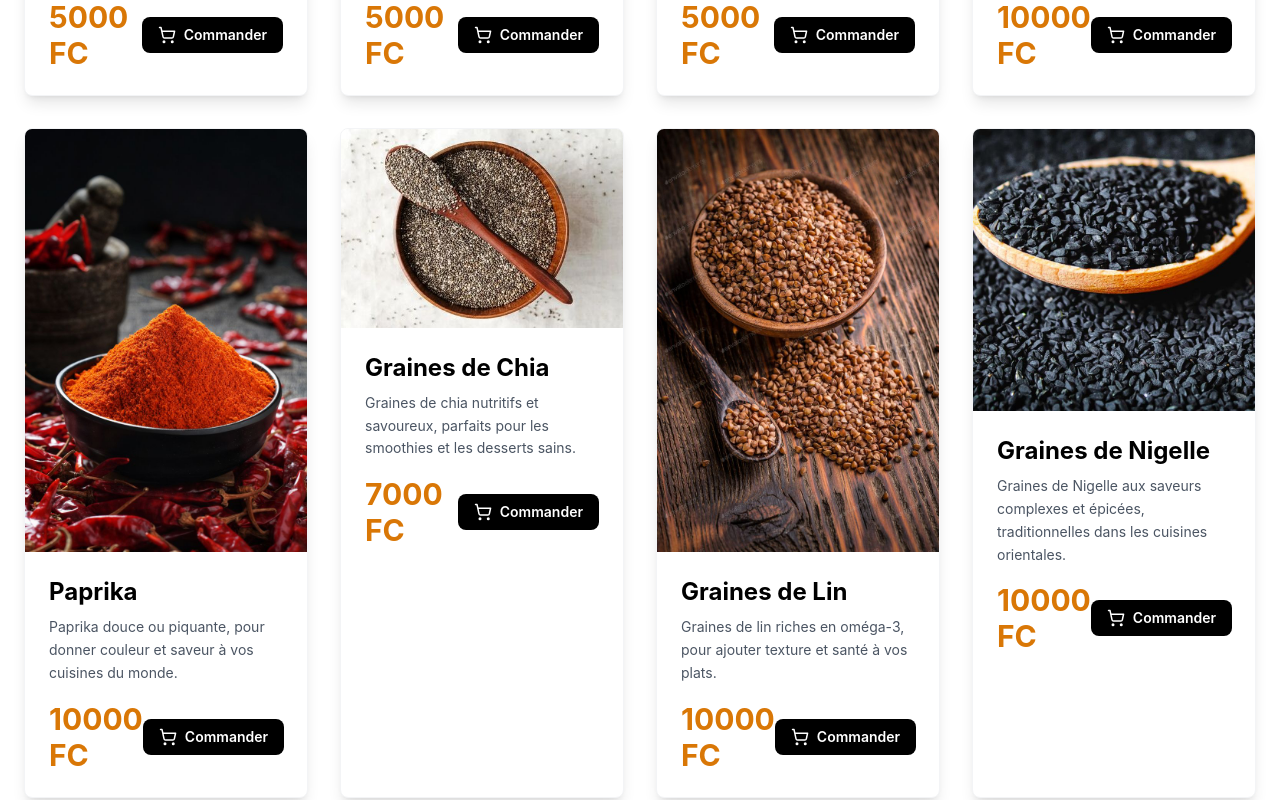
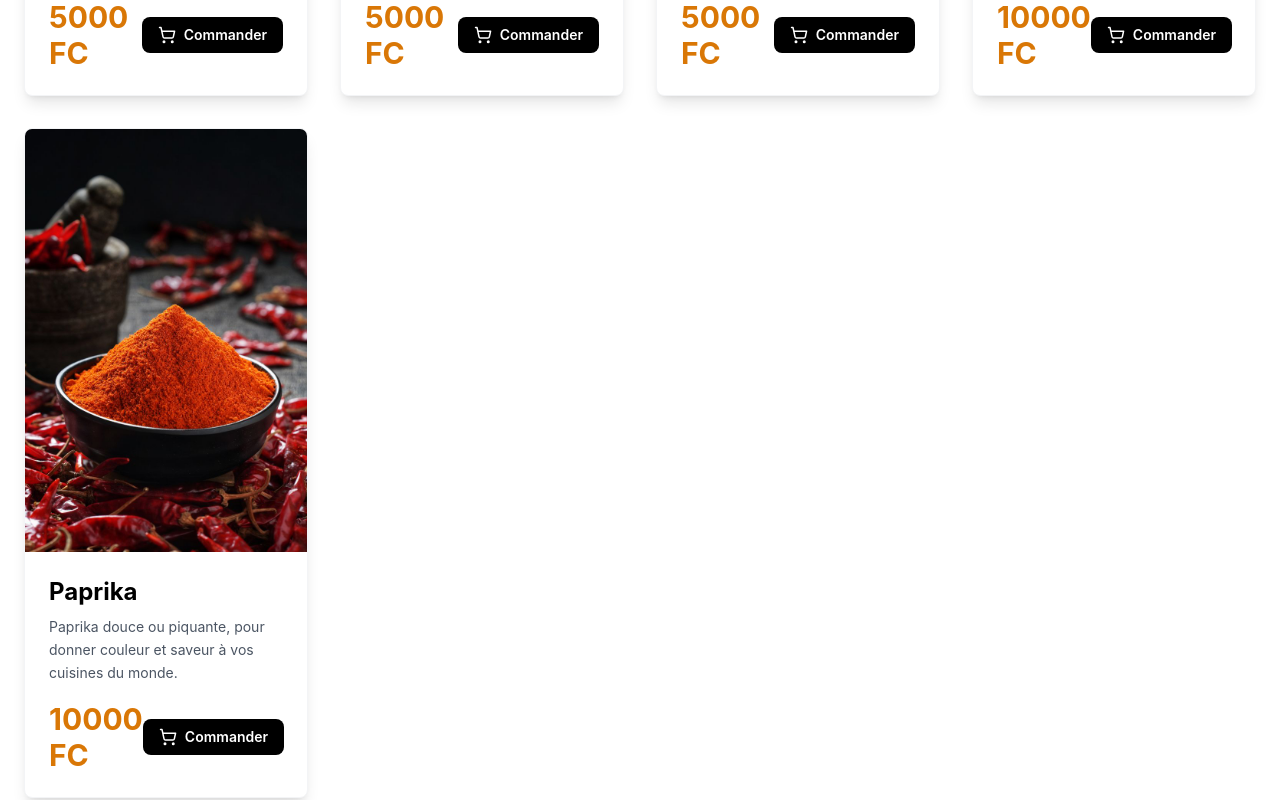
Before and after one commit to PRESIDENT1309/EPICES-IMPERIALE01, a React (Vite) app in the folder project/: page / in a window 1280 px wide. Shown: the part 2960-3760 px from the top of the page. Built offline with nearby package versions, Linux system fonts and the light colour scheme.

Commit message:
Mise à jourdu site

```diff
--- a/project/src/components/Products.tsx
+++ b/project/src/components/Products.tsx
@@ -12,9 +12,6 @@ import images10 from '../images/THYM.jpeg';
 import images11 from '../images/ROMARIN.jpeg';
 import images12 from '../images/PAPRIKA.jpg';
 import images13 from '../images/MUSCADE.jpeg';
-import images14 from '../images/GRAINE DE CHIA.jpg';
-import images15 from '../images/GRAINE DE LIN.jpg';
-import images16 from '../images/GRAINE DE NIGELLE.jpg';
 
 const products = [
   {
@@ -108,27 +105,6 @@ const products = [
     description: 'Paprika douce ou piquante, pour donner couleur et saveur à vos cuisines du monde.',
     image: images12,
   },
-  {
-    id: 14,
-    name: 'Graines de Chia',
-    price: '7000 FC',
-    description: 'Graines de chia nutritifs et savoureux, parfaits pour les smoothies et les desserts sains.',
-    image: images14,
-  },
-  {
-    id: 15,
-    name: 'Graines de Lin',
-    price: '10000 FC',
-    description: 'Graines de lin riches en oméga-3, pour ajouter texture et santé à vos plats.',
-    image: images15,
-  },
-  {
-    id: 16,
-    name: 'Graines de Nigelle',
-    price: '10000 FC',
-    description: 'Graines de Nigelle aux saveurs complexes et épicées, traditionnelles dans les cuisines orientales.',
-    image: images16,
-  },
 ];
 
 export default function Products() {
```
